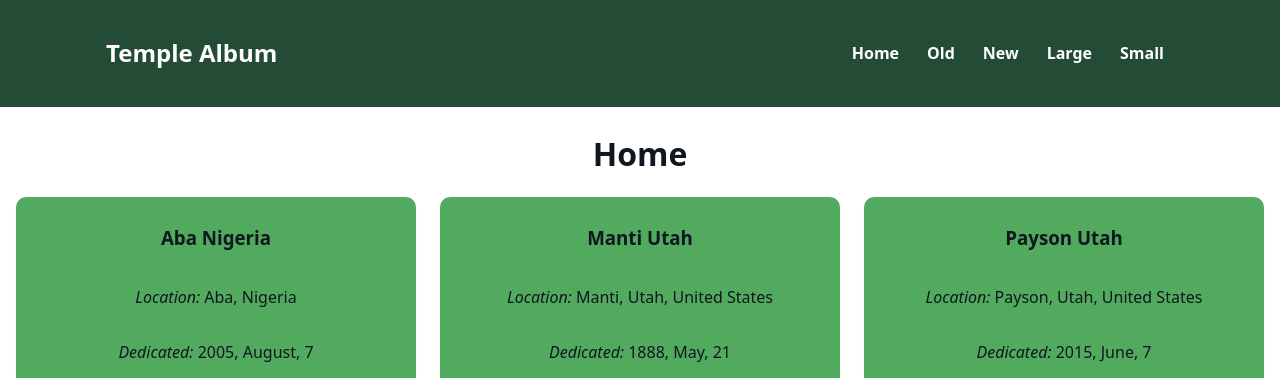
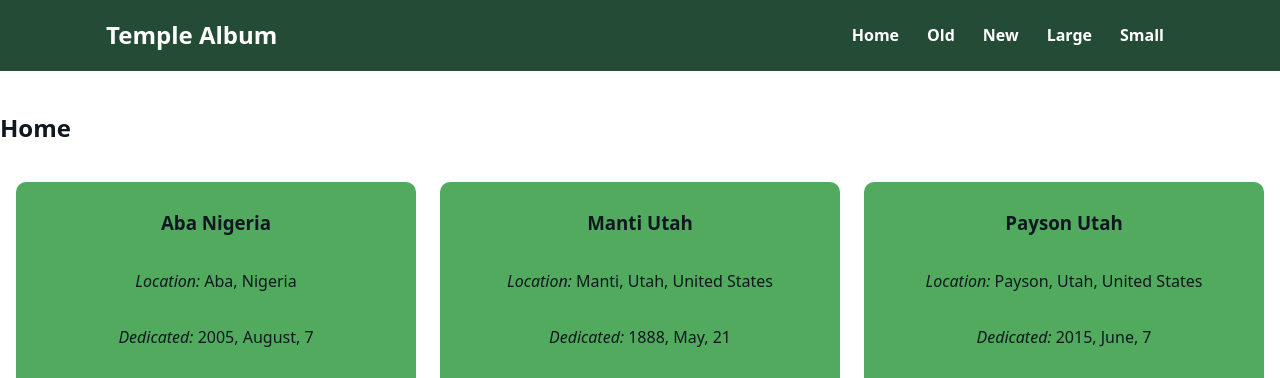
Before and after one commit to MoroniAg/wdd131, a plain HTML site: page filtered-temples.html in a window 1280 px wide. Shown: the top 378 px of the page. Drawn offline with Linux system fonts and the light colour scheme.

Commit message:
fix: correct heading levels for semantic HTML structure

```diff
--- a/filtered-temples.html
+++ b/filtered-temples.html
@@ -23,7 +23,7 @@
 
     <header>
         <div class="page-inner">
-            <h2>Temple Album</h2>
+            <h1>Temple Album</h1>
             <button id="nav-toggle" class="hamburger" aria-expanded="false" aria-controls="siteNav"
                 aria-label="Toggle navigation">☰</button>
             <nav id="nav-site">
@@ -39,7 +39,7 @@
     </header>
 
     <main>
-        <h1>Home</h1>
+        <h2>Home</h2>
 
         <div class="temples-grid">
 
```
